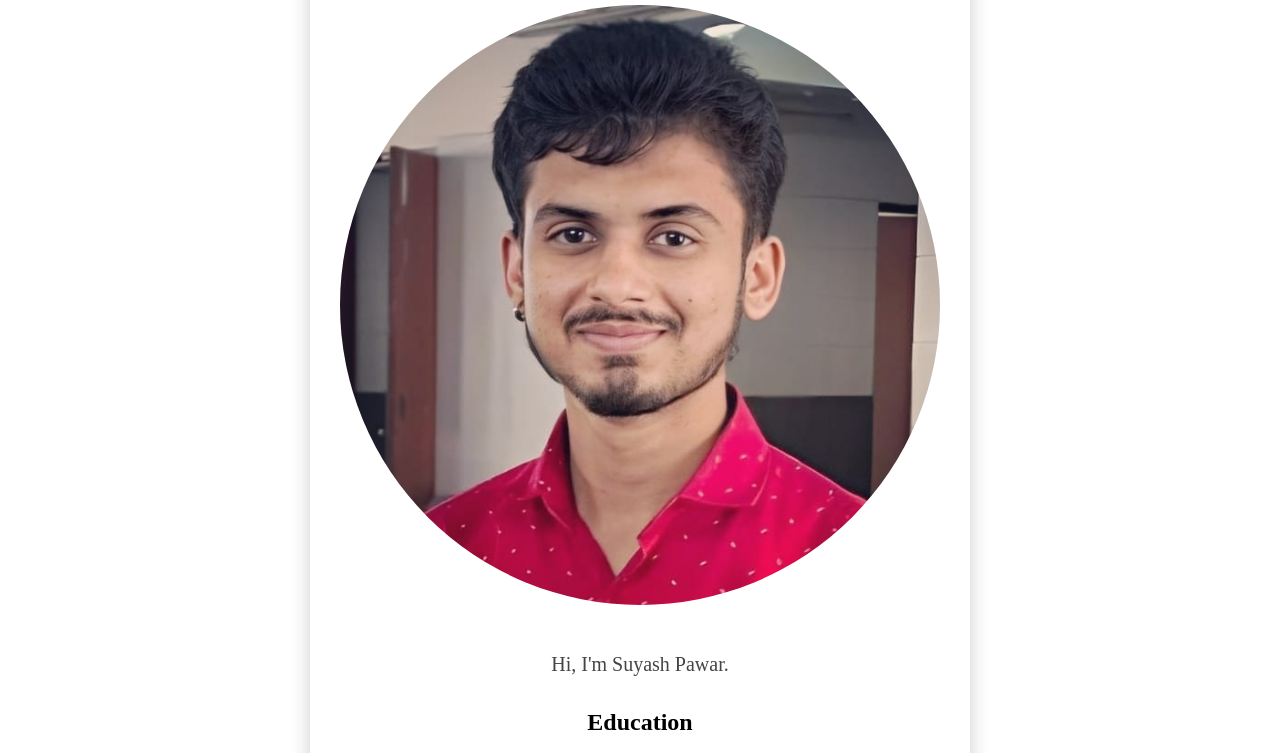
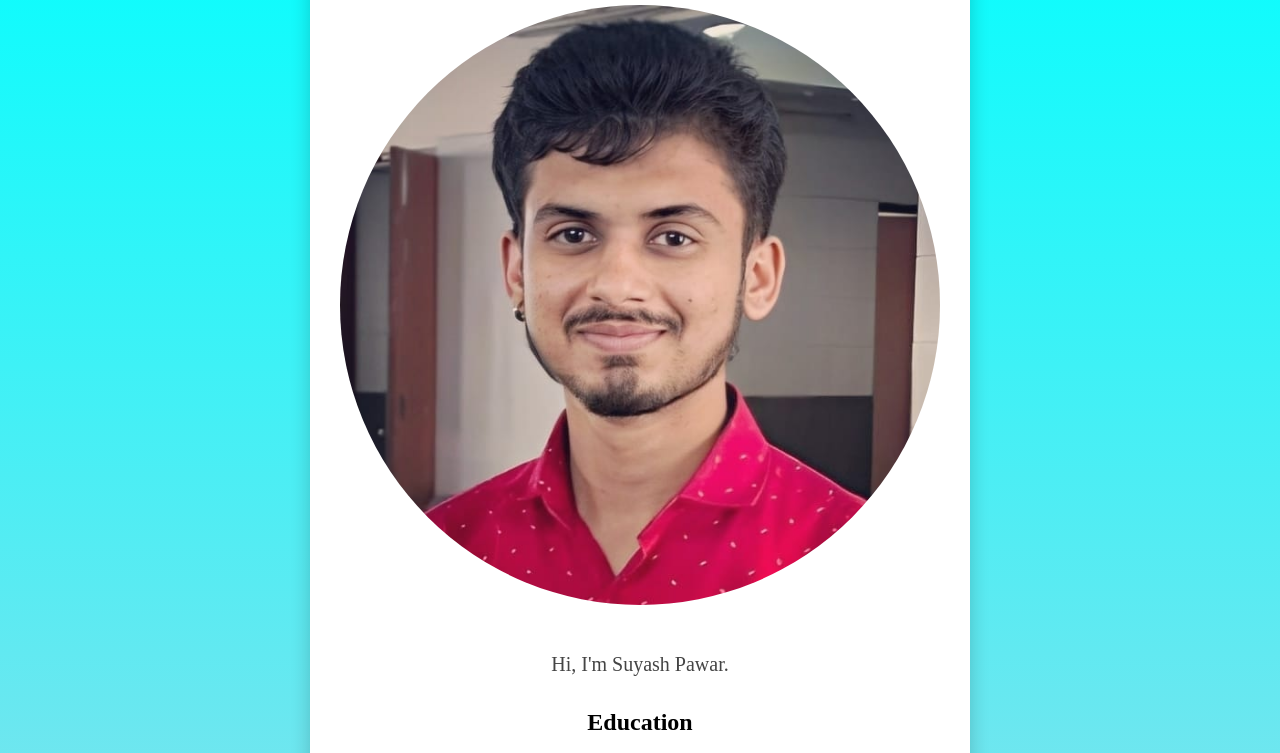
Before and after one commit to Suyashp2002/My_bio, a plain HTML site: page index.html in a window 1280 px wide. Shown: the part 140-893 px from the top of the page. Drawn offline with Linux system fonts and the light colour scheme.

Commit message:
Update styles.css

```diff
--- a/styles.css
+++ b/styles.css
@@ -1,3 +1,6 @@
+body {
+    background: linear-gradient(to bottom, cyan, lightblue);
+  }
 /* Container */
 .container {
     margin: 0 auto;
```
